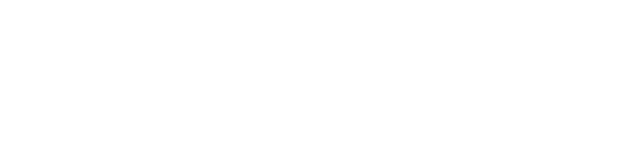
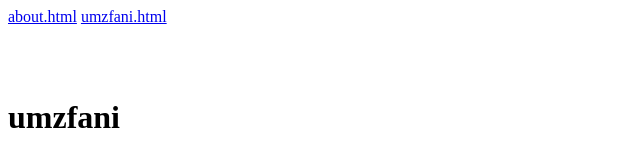
Before and after one commit to nikzad500/pro, a plain HTML site: page final.html in a window 1280 px wide. Shown: the whole page, without its empty margins (0-640 px from the left). Drawn offline with Linux system fonts and the light colour scheme.

Commit message:
fix umz finaly

```diff
--- a/final.html
+++ b/final.html
@@ -6,6 +6,13 @@
     <title>finaly</title>
 </head>
 <body>
+    <header>
+        <nav>
+            <a href="about.html">about.html</a>
+            <a href="umzfani.html">umzfani.html</a>
+        </nav>
+    </header>
+    <p><br><br> <h1>umzfani</h1></p>
 
 </body>
 </html>
```
